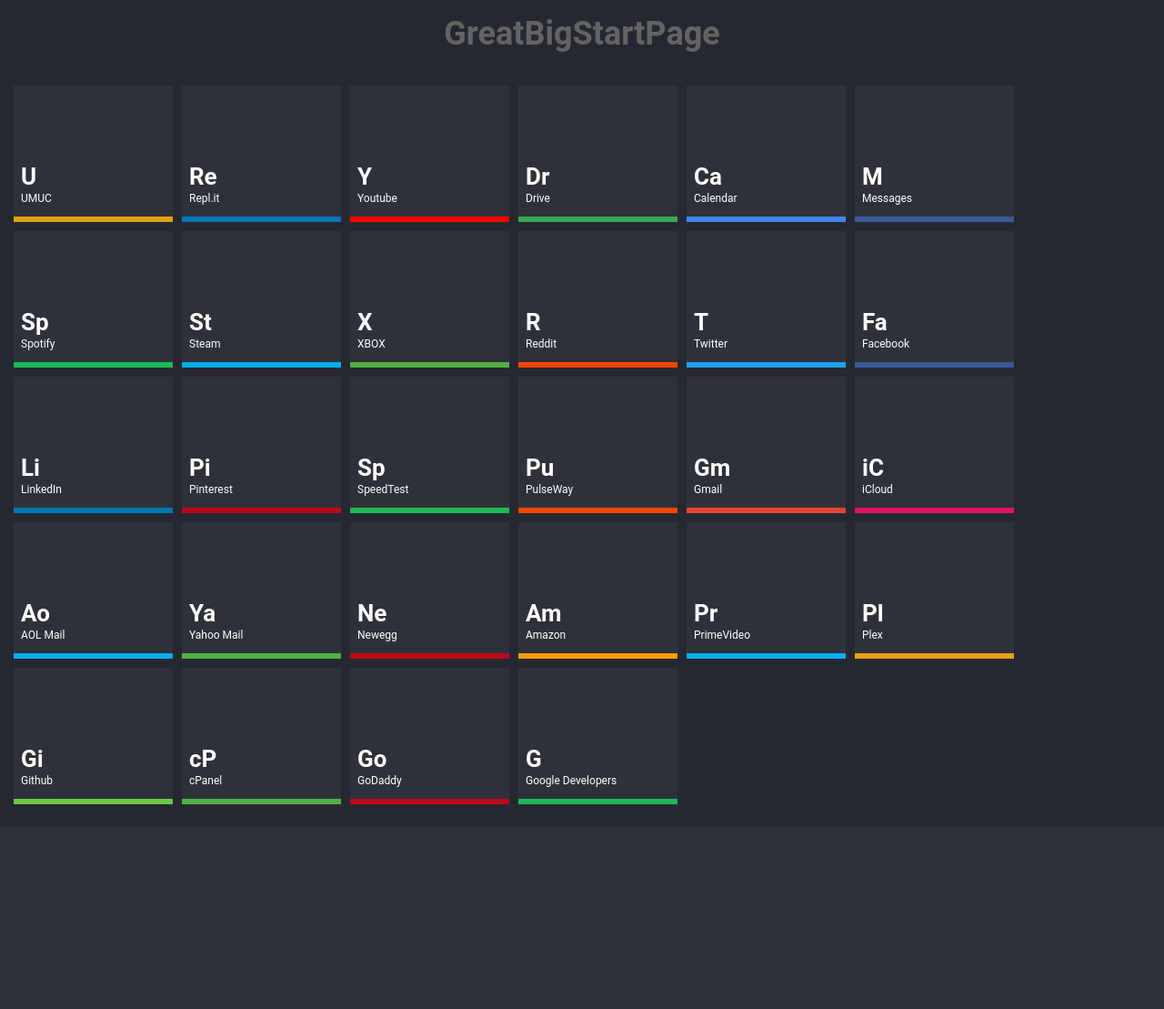
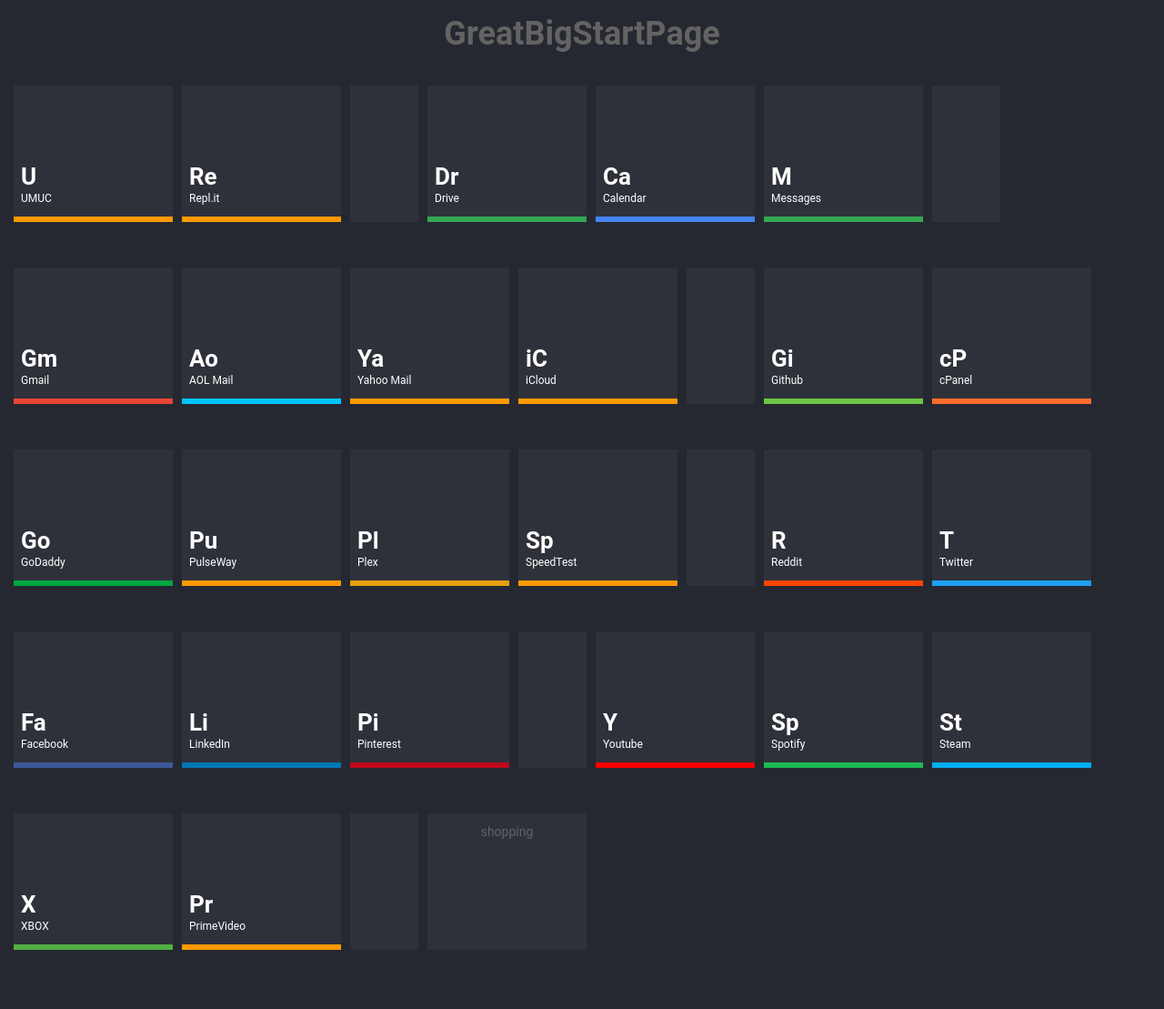
Before and after one commit to GreatBigFerg/GreatBigStartPage, a PHP site: page /web/ in a window 1280 px wide. Shown: the whole page at 91% size. Before the commit the page ends 884 px from the top, so only its background shows below. Run offline with PHP 8.4, Linux system fonts and the light colour scheme.

Commit message:
organized

```diff
--- a/css/style.css
+++ b/css/style.css
@@ -1,24 +1,38 @@
 /* ------------------------*/ /* ---------->>> GLOBAL <<<-----------*/ /* ------------------------*/
+
 
 /* CSS Variables */
 :root {
     --amazon: #ff9900;
+    --aol: #00c4ff;
     --calendar: #4285f4;
+    --cpanel: rgb(255, 108, 44);
     --drive: #34a853;
+    --facebook: #3b5998;
     --github: #6cc644;
     --gmail: #ea4335;
+    --godaddy: #00A63F;
+    --icloud: #ff9900;
+    --linkedin: #0077b5;
+    --messages: #34a853;
+    --newegg: #ff9900;
+    --pinterest: #bd081c;
+    --plex: #e5a00d;
+    --primevideo: #ff9900;
+    --pulseway: #ff9900;
+    --reddit: #ff4500;
+    --replit: #ff9900;
+    --slack: #e01563;
+    --speedtest: #ff9900;
+    --spotify: #1db954;
+    --steam: #00adee;
     --twitter: #1da1f2;
+    --umuc: #ff9900;
+    --xbox: #52b043;
+    --yahoo: #ff9900;
     --youtube: #ff0000;
 
-    --facebook: #3b5998;
-    --linkedin: #0077b5;
-    --plex: #e5a00d;
-    --reddit: #ff4500;
-    --slack: #e01563;
-    --spotify: #1db954;
-    --steam: #00adee;
-    --xbox: #52b043;
-    --pinterest: #bd081c;
+
 }
 /*
 OFFICIAL COLORS
@@ -170,6 +184,7 @@ input, button {
     width: 175px;
     padding: 8px;
     margin: 5px;
+    margin-bottom: 45px;
     display: flex;
     align-items: flex-end;
     justify-content: flex-start;
@@ -194,6 +209,33 @@ input, button {
     font-size: 26px;
     display: block;
 }
+.spacer {
+    height: 150px;
+    width: 75px;
+}
+.dropdown-button {
+    height: 150px;
+    width: 175px;
+    padding: 8px;
+    margin: 5px;
+    margin-bottom: 45px;
+    background-color: rgba(255, 255, 255, .045);
+}
+.dropdown-container {
+    display: block;
+    flex-basis: 100%;
+    background-color: rgba(255, 255, 255, .005);
+}
+.dropdown-content {
+    display: none;
+    flex-direction: row;
+    flex-wrap: wrap;
+    justify-content: flex-start;
+    align-items: flex-start;
+    align-content: space-around;
+    padding: 20px 10px;
+    background-color: rgba(255, 255, 255, .045);
+}
 
 #amazon {
     border-bottom: 6px solid var(--amazon);
@@ -201,17 +243,35 @@ input, button {
 #amazon:hover {
     border-bottom: 2px solid var(--amazon);
 }
+#aol {
+    border-bottom: 6px solid var(--aol);
+}
+#aol:hover {
+    border-bottom: 2px solid var(--aol);
+}
 #calendar {
     border-bottom: 6px solid var(--calendar);
 }
 #calendar:hover {
     border-bottom: 2px solid var(--calendar);
 }
+#cpanel {
+    border-bottom: 6px solid var(--cpanel);
+}
+#cpanel:hover {
+    border-bottom: 2px solid var(--cpanel);
+}
 #drive {
     border-bottom: 6px solid var(--drive);
 }
 #drive:hover {
     border-bottom: 2px solid var(--drive);
+}
+#facebook {
+    border-bottom: 6px solid var(--facebook);
+}
+#facebook:hover {
+    border-bottom: 2px solid var(--facebook);
 }
 #github {
     border-bottom: 6px solid var(--github);
@@ -225,24 +285,17 @@ input, button {
 #gmail:hover {
     border-bottom: 2px solid var(--gmail);
 }
-#twitter {
-    border-bottom: 6px solid var(--twitter);
+#godaddy {
+    border-bottom: 6px solid var(--godaddy);
 }
-#twitter:hover {
-    border-bottom: 2px solid var(--twitter);
+#godaddy:hover {
+    border-bottom: 2px solid var(--godaddy);
 }
-#youtube {
-    border-bottom: 6px solid var(--youtube);
+#icloud {
+    border-bottom: 6px solid var(--icloud);
 }
-#youtube:hover {
-    border-bottom: 2px solid var(--youtube);
-}
-
-#facebook {
-    border-bottom: 6px solid var(--facebook);
-}
-#facebook:hover {
-    border-bottom: 2px solid var(--facebook);
+#icloud:hover {
+    border-bottom: 2px solid var(--icloud);
 }
 #linkedin {
     border-bottom: 6px solid var(--linkedin);
@@ -250,11 +303,41 @@ input, button {
 #linkedin:hover {
     border-bottom: 2px solid var(--linkedin);
 }
+#messages {
+    border-bottom: 6px solid var(--messages);
+}
+#messages:hover {
+    border-bottom: 2px solid var(--messages);
+}
+#newegg {
+    border-bottom: 6px solid var(--newegg);
+}
+#newegg:hover {
+    border-bottom: 2px solid var(--newegg);
+}
+#pinterest {
+    border-bottom: 6px solid var(--pinterest);
+}
+#pinterest:hover {
+    border-bottom: 2px solid var(--pinterest);
+}
 #plex {
     border-bottom: 6px solid var(--plex);
 }
 #plex:hover {
     border-bottom: 2px solid var(--plex);
+}
+#primevideo {
+    border-bottom: 6px solid var(--primevideo);
+}
+#primevideo:hover {
+    border-bottom: 2px solid var(--primevideo);
+}
+#pulseway {
+    border-bottom: 6px solid var(--pulseway);
+}
+#pulseway:hover {
+    border-bottom: 2px solid var(--pulseway);
 }
 #reddit {
     border-bottom: 6px solid var(--reddit);
@@ -262,11 +345,23 @@ input, button {
 #reddit:hover {
     border-bottom: 2px solid var(--reddit);
 }
+#replit {
+    border-bottom: 6px solid var(--replit);
+}
+#replit:hover {
+    border-bottom: 2px solid var(--replit);
+}
 #slack {
     border-bottom: 6px solid var(--slack);
 }
 #slack:hover {
     border-bottom: 2px solid var(--slack);
+}
+#speedtest {
+    border-bottom: 6px solid var(--speedtest);
+}
+#speedtest:hover {
+    border-bottom: 2px solid var(--speedtest);
 }
 #spotify {
     border-bottom: 6px solid var(--spotify);
@@ -280,37 +375,29 @@ input, button {
 #steam:hover {
     border-bottom: 2px solid var(--steam);
 }
+#twitter {
+    border-bottom: 6px solid var(--twitter);
+}
+#twitter:hover {
+    border-bottom: 2px solid var(--twitter);
+}
+#umuc {
+    border-bottom: 6px solid var(--umuc);
+}
+#umuc:hover {
+    border-bottom: 2px solid var(--umuc);
+}
 #xbox {
     border-bottom: 6px solid var(--xbox);
 }
 #xbox:hover {
     border-bottom: 2px solid var(--xbox);
 }
-#pinterest {
-    border-bottom: 6px solid var(--pinterest);
+#yahoo {
+    border-bottom: 6px solid var(--yahoo);
 }
-#pinterest:hover {
-    border-bottom: 2px solid var(--pinterest);
-}
-
-
-#github {
-    border-bottom: 6px solid var(--github);
-}
-#github:hover {
-    border-bottom: 2px solid var(--github);
-}
-#gmail {
-    border-bottom: 6px solid var(--gmail);
-}
-#gmail:hover {
-    border-bottom: 2px solid var(--gmail);
-}
-#twitter {
-    border-bottom: 6px solid var(--twitter);
-}
-#twitter:hover {
-    border-bottom: 2px solid var(--twitter);
+#yahoo:hover {
+    border-bottom: 2px solid var(--yahoo);
 }
 #youtube {
     border-bottom: 6px solid var(--youtube);
@@ -320,84 +407,6 @@ input, button {
 }
 
 
-#messages {
-    border-bottom: 6px solid var(--facebook);
-}
-#messages:hover {
-    border-bottom: 2px solid var(--facebook);
-}
-#replit {
-    border-bottom: 6px solid var(--linkedin);
-}
-#replit:hover {
-    border-bottom: 2px solid var(--linkedin);
-}
-#umuc {
-    border-bottom: 6px solid var(--plex);
-}
-#umuc:hover {
-    border-bottom: 2px solid var(--plex);
-}
-#pulseway {
-    border-bottom: 6px solid var(--reddit);
-}
-#pulseway:hover {
-    border-bottom: 2px solid var(--reddit);
-}
-#icloud {
-    border-bottom: 6px solid var(--slack);
-}
-#icloud:hover {
-    border-bottom: 2px solid var(--slack);
-}
-#speedtest {
-    border-bottom: 6px solid var(--spotify);
-}
-#speedtest:hover {
-    border-bottom: 2px solid var(--spotify);
-}
-#aol {
-    border-bottom: 6px solid var(--steam);
-}
-#aol:hover {
-    border-bottom: 2px solid var(--steam);
-}
-#yahoo {
-    border-bottom: 6px solid var(--xbox);
-}
-#yahoo:hover {
-    border-bottom: 2px solid var(--xbox);
-}
-#newegg {
-    border-bottom: 6px solid var(--pinterest);
-}
-#newegg:hover {
-    border-bottom: 2px solid var(--pinterest);
-}
-#primevideo {
-    border-bottom: 6px solid var(--steam);
-}
-#primevideo:hover {
-    border-bottom: 2px solid var(--steam);
-}
-#cpanel {
-    border-bottom: 6px solid var(--xbox);
-}
-#cpanel:hover {
-    border-bottom: 2px solid var(--xbox);
-}
-#godaddy {
-    border-bottom: 6px solid var(--pinterest);
-}
-#godaddy:hover {
-    border-bottom: 2px solid var(--pinterest);
-}
-#googledevelopers {
-    border-bottom: 6px solid var(--spotify);
-}
-#googledevelopers:hover {
-    border-bottom: 2px solid var(--spotify);
-}
 
 /*
 
--- a/index.php
+++ b/index.php
@@ -20,226 +20,276 @@ session_start();
 	<div id="tile-container">
 
 		<!--  -->
-		<a id="umuc" href="https://learn.umuc.edu/d2l/home" class="tile">
+		<a id="umuc" href="https://learn.umuc.edu/d2l/home" target="_blank" class="tile">
 			<div class="tile-content">
 				<b>U</b>
 				UMUC
 			</div>
 		</a>
 		<!--  -->
-		<a id="replit" href="https://repl.it/repls" class="tile">
+		<a id="replit" href="https://repl.it/repls" target="_blank" class="tile">
 			<div class="tile-content">
 				<b>Re</b>
 				Repl.it
 			</div>
 		</a>
 
+		<!--  -->
+		<a id="" href="" class="tile spacer">
+			<div class="tile-content">
+				<b></b>
+
+			</div>
+		</a>
 
 		<!--  -->
-		<a id="youtube" href="https://www.youtube.com/" class="tile">
+		<a id="drive" href="https://drive.google.com/drive/u/0/my-drive" target="_blank" class="tile">
+			<div class="tile-content">
+				<b>Dr</b>
+				Drive
+			</div>
+		</a>
+		<!--  -->
+		<a id="calendar" href="https://calendar.google.com/calendar/r" target="_blank" class="tile">
+			<div class="tile-content">
+				<b>Ca</b>
+				Calendar
+			</div>
+		</a>
+		<!--  -->
+		<a id="messages" href="https://messages.google.com/web/authentication?redirected=true" target="_blank" class="tile">
+			<div class="tile-content">
+				<b>M</b>
+				Messages
+			</div>
+		</a>
+
+		<!--  -->
+		<a id="" href="" class="tile spacer">
+			<div class="tile-content">
+				<b></b>
+
+			</div>
+		</a>
+
+		<!--  -->
+		<a id="gmail" href="https://mail.google.com/mail/ca/u/0/#inbox" target="_blank" class="tile">
+			<div class="tile-content">
+				<b>Gm</b>
+				Gmail
+			</div>
+		</a>
+
+		<!--  -->
+		<a id="aol" href="https://login.aol.com" target="_blank" class="tile">
+			<div class="tile-content">
+				<b>Ao</b>
+				AOL Mail
+			</div>
+		</a>
+		<!--  -->
+		<a id="yahoo" href="https://login.yahoo.com" target="_blank" class="tile">
+			<div class="tile-content">
+				<b>Ya</b>
+				Yahoo Mail
+			</div>
+		</a>
+		<!--  -->
+		<a id="icloud" href="https://www.icloud.com/" target="_blank" class="tile">
+			<div class="tile-content">
+				<b>iC</b>
+				iCloud
+			</div>
+		</a>
+
+		<!--  -->
+		<a id="" href="" class="tile spacer">
+			<div class="tile-content">
+				<b></b>
+
+			</div>
+		</a>
+
+		<!--  -->
+		<a id="github" href="https://github.com/GreatBigFerg" target="_blank" class="tile">
+			<div class="tile-content">
+				<b>Gi</b>
+				Github
+			</div>
+		</a>
+		<!--  -->
+		<a id="cpanel" href="https://p3plcpnl0989.prod.phx3.secureserver.net:2083/cpsess5554989565/frontend/gl_paper_lantern/index.html" target="_blank" class="tile">
+			<div class="tile-content">
+				<b>cP</b>
+				cPanel
+			</div>
+		</a>
+		<!--  -->
+		<a id="godaddy" href="https://sso.godaddy.com/login?realm=idp&app=account&port=443&path=/products/#/" target="_blank" class="tile">
+			<div class="tile-content">
+				<b>Go</b>
+				GoDaddy
+			</div>
+		</a>
+		<!--  -->
+		<a id="pulseway" href="https://my.pulseway.com/" target="_blank" class="tile">
+			<div class="tile-content">
+				<b>Pu</b>
+				PulseWay
+			</div>
+		</a>
+		<!--  -->
+		<a id="plex" href="http://127.0.0.1:32400/web/index.html" target="_blank" class="tile">
+			<div class="tile-content">
+				<b>Pl</b>
+				Plex
+			</div>
+		</a>
+		<!--  -->
+		<a id="speedtest" href="https://www.speedtest.net/" target="_blank" class="tile">
+			<div class="tile-content">
+				<b>Sp</b>
+				SpeedTest
+			</div>
+		</a>
+
+		<!--  -->
+		<a id="" href="" class="tile spacer">
+			<div class="tile-content">
+				<b></b>
+
+			</div>
+		</a>
+
+		<!--  -->
+		<a id="reddit" href="https://www.reddit.com/" target="_blank" class="tile">
+			<div class="tile-content">
+				<b>R</b>
+				Reddit
+			</div>
+		</a>
+		<!--  -->
+		<a id="twitter" href="https://twitter.com/" target="_blank" class="tile">
+			<div class="tile-content">
+				<b>T</b>
+				Twitter
+			</div>
+		</a>
+		<!--  -->
+		<a id="facebook" href="https://www.facebook.com/" target="_blank" class="tile">
+			<div class="tile-content">
+				<b>Fa</b>
+				Facebook
+			</div>
+		</a>
+		<!--  -->
+		<a id="linkedin" href="https://www.linkedin.com/" target="_blank" class="tile">
+			<div class="tile-content">
+				<b>Li</b>
+				LinkedIn
+			</div>
+		</a>
+		<!--  -->
+		<a id="pinterest" href="https://www.pinterest.com/" target="_blank" class="tile">
+			<div class="tile-content">
+				<b>Pi</b>
+				Pinterest
+			</div>
+		</a>
+
+		<!--  -->
+		<a id="" href="" class="tile spacer">
+			<div class="tile-content">
+				<b></b>
+
+			</div>
+		</a>
+
+		<!--  -->
+		<a id="youtube" href="https://www.youtube.com/" target="_blank" class="tile">
 			<div class="tile-content">
 				<b>Y</b>
 				Youtube
 			</div>
 		</a>
 		<!--  -->
-		<a id="drive" href="https://drive.google.com/drive/u/0/my-drive" class="tile">
-			<div class="tile-content">
-				<b>Dr</b>
-				Drive
-			</div>
-		</a>
-		<!--  -->
-		<a id="calendar" href="https://calendar.google.com/calendar/r" class="tile">
-			<div class="tile-content">
-				<b>Ca</b>
-				Calendar
-			</div>
-		</a>
-		<!--  -->
-		<a id="messages" href="https://messages.google.com/web/authentication?redirected=true" class="tile">
-			<div class="tile-content">
-				<b>M</b>
-				Messages
-			</div>
-		</a>
-
-
-		<!--  -->
-		<a id="spotify" href="https://www.spotify.com/us/" class="tile">
+		<a id="spotify" href="https://www.spotify.com/us/" target="_blank" class="tile">
 			<div class="tile-content">
 				<b>Sp</b>
 				Spotify
 			</div>
 		</a>
 		<!--  -->
-		<a id="steam" href="https://store.steampowered.com/" class="tile">
+		<a id="steam" href="https://store.steampowered.com/" target="_blank" class="tile">
 			<div class="tile-content">
 				<b>St</b>
 				Steam
 			</div>
 		</a>
 		<!--  -->
-		<a id="xbox" href="https://www.xbox.com/en-US/" class="tile">
+		<a id="xbox" href="https://www.xbox.com/en-US/" target="_blank" class="tile">
 			<div class="tile-content">
 				<b>X</b>
 				XBOX
 			</div>
 		</a>
-
-
-
 		<!--  -->
-		<a id="reddit" href="https://www.reddit.com/" class="tile">
+		<a id="primevideo" href="https://www.amazon.com/Amazon-Video" target="_blank" class="tile">
 			<div class="tile-content">
-				<b>R</b>
-				Reddit
-			</div>
-		</a>
-		<!--  -->
-		<a id="twitter" href="https://twitter.com/" class="tile">
-			<div class="tile-content">
-				<b>T</b>
-				Twitter
-			</div>
-		</a>
-		<!--  -->
-		<a id="facebook" href="https://www.facebook.com/" class="tile">
-			<div class="tile-content">
-				<b>Fa</b>
-				Facebook
-			</div>
-		</a>
-		<!--  -->
-		<a id="linkedin" href="https://www.linkedin.com/" class="tile">
-			<div class="tile-content">
-				<b>Li</b>
-				LinkedIn
-			</div>
-		</a>
-		<!--  -->
-		<a id="pinterest" href="https://www.pinterest.com/" class="tile">
-			<div class="tile-content">
-				<b>Pi</b>
-				Pinterest
+				<b>Pr</b>
+				PrimeVideo
 			</div>
 		</a>
 
+		<!--  -->
+		<a id="" href="" class="tile spacer">
+			<div class="tile-content">
+				<b></b>
 
-
-		<!--  -->
-		<a id="speedtest" href="https://www.speedtest.net/" class="tile">
-			<div class="tile-content">
-				<b>Sp</b>
-				SpeedTest
-			</div>
-		</a>
-
-
-
-		<!--  -->
-		<a id="pulseway" href="https://my.pulseway.com/" class="tile">
-			<div class="tile-content">
-				<b>Pu</b>
-				PulseWay
 			</div>
 		</a>
 
 
 		<!--  -->
-		<a id="gmail" href="https://mail.google.com/mail/ca/u/0/#inbox" class="tile">
+		<div class="dropdown-button" onclick="showItem('shopping')">
+			shopping
+		</div>
+		<div class="dropdown-container">
+			<div id="shopping" class="dropdown-content">
+				<!--  -->
+				<a id="amazon" href="https://www.amazon.com/" target="_blank" class="tile">
 					<div class="tile-content">
-				<b>Gm</b>
-				Gmail
+						<b>Am</b>
+						Amazon
 					</div>
 				</a>
 				<!--  -->
-		<a id="icloud" href="https://www.icloud.com/" class="tile">
-			<div class="tile-content">
-				<b>iC</b>
-				iCloud
-			</div>
-		</a>
-		<!--  -->
-		<a id="aol" href="https://login.aol.com" class="tile">
-			<div class="tile-content">
-				<b>Ao</b>
-				AOL Mail
-			</div>
-		</a>
-		<!--  -->
-		<a id="yahoo" href="https://login.yahoo.com" class="tile">
-			<div class="tile-content">
-				<b>Ya</b>
-				Yahoo Mail
-			</div>
-		</a>
-
-
-		<!--  -->
-		<a id="newegg" href="https://www.newegg.com/" class="tile">
+				<a id="newegg" href="https://www.newegg.com/" target="_blank" class="tile">
 					<div class="tile-content">
 						<b>Ne</b>
 						Newegg
 					</div>
 				</a>
-		<!--  -->
-		<a id="amazon" href="https://www.amazon.com/" class="tile">
+			</div>
+		</div>
+
+		<!--
+		<a id="amazon" href="https://www.amazon.com/" target="_blank" class="tile">
 			<div class="tile-content">
 				<b>Am</b>
 				Amazon
 			</div>
 		</a>
 
+		<a id="newegg" href="https://www.newegg.com/" target="_blank" class="tile">
+			<div class="tile-content">
+				<b>Ne</b>
+				Newegg
+			</div>
+		</a>   -->
 
-		<!--  -->
-		<a id="primevideo" href="https://www.amazon.com/Amazon-Video" class="tile">
-			<div class="tile-content">
-				<b>Pr</b>
-				PrimeVideo
-			</div>
-		</a>
-
-
-		<!--  -->
-		<a id="plex" href="http://127.0.0.1:32400/web/index.html" class="tile">
-			<div class="tile-content">
-				<b>Pl</b>
-				Plex
-			</div>
-		</a>
-
-
-		<!--  -->
-		<a id="github" href="https://github.com/GreatBigFerg" class="tile">
-			<div class="tile-content">
-				<b>Gi</b>
-				Github
-			</div>
-		</a>
-		<!--  -->
-		<a id="cpanel" href="https://p3plcpnl0989.prod.phx3.secureserver.net:2083/cpsess5554989565/frontend/gl_paper_lantern/index.html" class="tile">
-			<div class="tile-content">
-				<b>cP</b>
-				cPanel
-			</div>
-		</a>
-		<!--  -->
-		<a id="godaddy" href="https://sso.godaddy.com/login?realm=idp&app=account&port=443&path=/products/#/" class="tile">
-			<div class="tile-content">
-				<b>Go</b>
-				GoDaddy
-			</div>
-		</a>
-		<!--  -->
-		<a id="googledevelopers" href="https://developers.google.com/" class="tile">
-			<div class="tile-content">
-				<b>G</b>
-				Google Developers
-			</div>
-		</a>
 		<!--
-		<a id="" href="" class="tile">
+		<a id="" href="" target="_blank" class="tile">
 			<div class="tile-content">
 				<b></b>
 
@@ -248,6 +298,32 @@ session_start();
 		 -->
 	</div>
 </div>
+<script>
+	function showmore(id) {
+		var x = document.getElementById(id);
+		if (x.className.indexOf("hide") == -1) {
+			x.className += " hide";
+			x.style.display = "block";
+		}
+        else if (x.style.display == "none") {
+            x.style.display = x.style.display = "block !important";
+        }
+        else {
+			x.className = x.className.replace(" hide", "");
+			x.style.display = "none !important";
+		}
+	}
+	function showItem(id) {
+        item = document.getElementById(id);
+        if (item.style.display == 'none') {
+            item.style.display = 'flex';
+        }
+        else {
+            item.style.display = 'none';
+        }
+    }
+</script>
+
 </body>
 </html>
 
```
Lines whose indentation alone changed are shown as unchanged.
